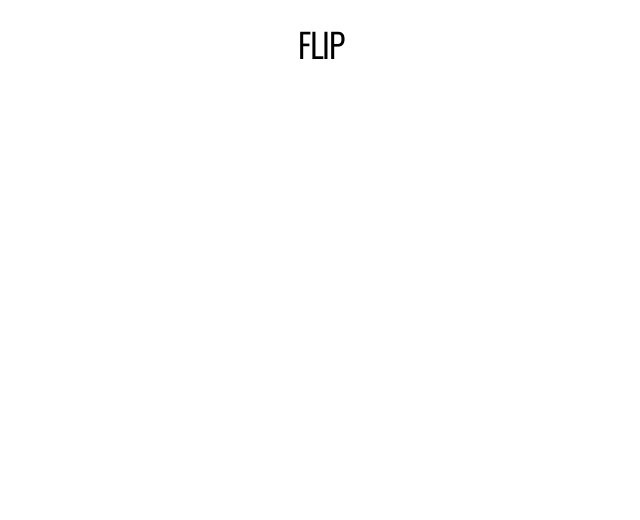
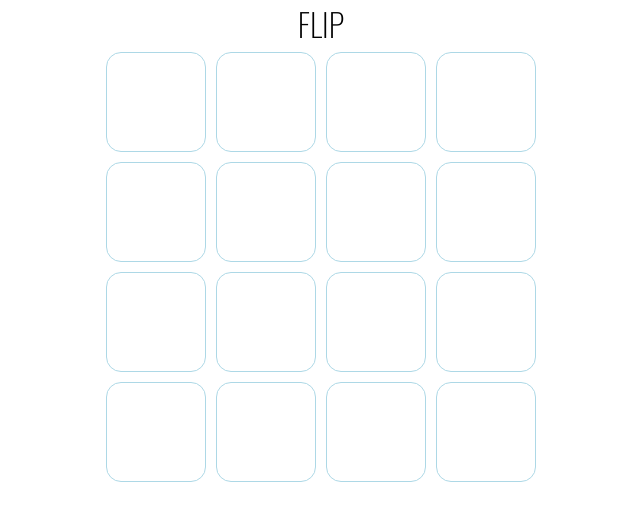
Before and after one commit to TheComeBackGuy/Butty-Butts, a React (Create React App) app: page / in a window 1280 px wide. Shown: the top 520 px of the page, without its empty margins (319-959 px from the left). Built offline with nearby package versions, Linux system fonts and the light colour scheme.

Commit message:
Main game mechanics are done

```diff
--- a/package.json
+++ b/package.json
@@ -9,6 +9,7 @@
     "react": "^17.0.2",
     "react-dom": "^17.0.2",
     "react-scripts": "5.0.0",
+    "recoil": "^0.6.1",
     "styled-components": "^5.3.3",
     "web-vitals": "^2.1.4"
   },
--- a/public/index.html
+++ b/public/index.html
@@ -7,37 +7,15 @@
     <meta name="theme-color" content="#000000" />
     <meta
       name="description"
-      content="Web site created using create-react-app"
+      content="React project to create replica of memory game"
     />
     <link rel="apple-touch-icon" href="%PUBLIC_URL%/logo192.png" />
-    <!--
-      manifest.json provides metadata used when your web app is installed on a
-      user's mobile device or desktop. See https://developers.google.com/web/fundamentals/web-app-manifest/
-    -->
     <link rel="manifest" href="%PUBLIC_URL%/manifest.json" />
-    <!--
-      Notice the use of %PUBLIC_URL% in the tags above.
-      It will be replaced with the URL of the `public` folder during the build.
-      Only files inside the `public` folder can be referenced from the HTML.
 
-      Unlike "/favicon.ico" or "favicon.ico", "%PUBLIC_URL%/favicon.ico" will
-      work correctly both with client-side routing and a non-root public URL.
-      Learn how to configure a non-root public URL by running `npm run build`.
-    -->
-    <title>React App</title>
+    <title>FLIP</title>
   </head>
   <body>
     <noscript>You need to enable JavaScript to run this app.</noscript>
     <div id="root"></div>
-    <!--
-      This HTML file is a template.
-      If you open it directly in the browser, you will see an empty page.
-
-      You can add webfonts, meta tags, or analytics to this file.
-      The build step will place the bundled scripts into the <body> tag.
-
-      To begin the development, run `npm start` or `yarn start`.
-      To create a production bundle, use `npm run build` or `yarn build`.
-    -->
-  </body>
+   </body>
 </html>
--- a/src/App.js
+++ b/src/App.js
@@ -1,22 +1,197 @@
-import './index.css'
+import './index.css';
 
-import styled from 'styled-components'
+import React, { useEffect } from 'react';
+import {
+  cardsToCompare,
+  currentBoardState,
+  matchedObjects,
+} from './data/atoms';
+
+import Card from './Components/Card';
+import styled from 'styled-components';
+import { useRecoilState } from 'recoil';
+import { useState } from 'react';
+
+const Logo = styled.h1`
+  font-family: Oswald, sans;
+  font-weight: 200;
+`;
+const GameContainer = styled.section`
+  display: flex;
+  width: 500px;
+  // aspect-ratio: 1/1;
+  flex-flow: row wrap;
+  margin: 0 auto;
+  align-items: flex-start;
+  justify-content: center;
+`;
 
 export default function App() {
+  // const boardSize = 4;
+  // const [flippedCount, setFlippedCount] = useState(0);
+  const [cardsToCompareState, setCardsToCompareState] =
+    useRecoilState(cardsToCompare);
+  const [currentBoard, setCurrentBoard] = useRecoilState(currentBoardState);
+  const [answerCreated, setAnswerCreated] = useState(false);
+  const [matchedObjectsState, setMatchedObjectsState] =
+    useRecoilState(matchedObjects);
 
-  const Logo = styled.h1`
-  font-family: 'Oswald', sans-serif;
-    transform-origin: 50% 50%;
-  `
-  function LogoFlip(word) {
-    return <Logo>{word}</Logo>;
+  useEffect(() => {
+    // console.log('Count: ' + flippedCount);
+    console.log(cardsToCompareState);
+    //if you've flipped 2 cards
+    if (cardsToCompareState.length === 2) {
+      // cardsToCompareState.forEach((card) => {
+      // console.log(document.querySelector(`#card${card[1]}`).firstChild);
+      // console.log(card);
+      //if the colors don't match
+      if (cardsToCompareState[0].color !== cardsToCompareState[1].color) {
+        cardsToCompareState.forEach((card) => {
+          //wait a secondbefore flipping them back
+          console.log(document.getElementById(`${card.id}`));
+          setTimeout(() => {
+            document.getElementById(`${card.id}`).firstChild.style.transform =
+              'rotateY(0deg)';
+          }, 800);
+        });
+        console.log('NO MATCH');
+      } else {
+        // if they match, disable the buttons
+        console.log('THEY MATCH');
+        cardsToCompareState.forEach((card) => {
+          setMatchedObjectsState((matchedObjectsState) => [
+            ...matchedObjectsState,
+            card,
+          ]);
+        });
+      }
+      // });
+
+      setCardsToCompareState([]);
+      // setFlippedCount(0);
+    }
+  }, [cardsToCompareState, setCardsToCompareState]);
+
+  // useEffect(() => {
+  //   console.log(currentBoard);
+  // }, [currentBoard]);
+
+  const cardColors = [
+    'red',
+    'orange',
+    'green',
+    'blue',
+    'purple',
+    'teal',
+    'greenyellow',
+    'darkred',
+  ];
+
+  function generateAnswer() {
+    // create an answer array 16 entries long
+    // each color gets 2 spaces
+    if (!answerCreated) {
+      const answer = [];
+
+      //increase is there because the list of colors needs to be looped over twice so it has matches
+      let increase = 0;
+      for (let h = 0; h < 2; h++) {
+        for (let i = 0; i < cardColors.length; i++) {
+          // console.log(i);
+          //create and push an object for each color
+          answer.push({
+            color: cardColors[i],
+            id: i + increase,
+            clicked: false,
+            matched: false,
+          });
+        }
+        increase = 8;
+      }
+      //return array
+      console.log(answer);
+
+      // use the Fisher-yates shuffle to create a random answer
+      shuffle(answer);
+      setCurrentBoard(answer);
+
+      // set to true so answer won't run again and cause an infinite loop
+      setAnswerCreated(true);
+    }
+    // return;}
+  }
+  generateAnswer();
+
+  // Fisher-Yates shuffle code found here:  https://bost.ocks.org/mike/shuffle/
+  function shuffle(array) {
+    var m = array.length,
+      t,
+      i;
+
+    // While there remain elements to shuffle…
+    while (m) {
+      // Pick a remaining element…
+      i = Math.floor(Math.random() * m--);
+
+      // And swap it with the current element.
+      t = array[m];
+      array[m] = array[i];
+      array[i] = t;
+    }
+
+    return array;
+  }
+
+  /** @showBoard takes the answer array and displays it by plugging the values into Card components
+   */
+  function showBoard() {
+    let board = [];
+    if (answerCreated) {
+      currentBoard.forEach((card, key) => {
+        // console.log(card.color);
+        board.push(<Card key={key} card={card} />);
+      });
+    }
+
+    return board;
   }
 
   return (
     <div className="App">
-      <header className="App-header">
-    {LogoFlip('FLIP')}
-      </header>
+      <Logo>FLIP</Logo>
+      <GameContainer id="gameContainer">
+        {showBoard()}
+        {/* {cardColors.map((card, index) => (
+          <CardContainer
+            key={index}
+            id={`card${index}`}
+            onClick={(e) => {
+              if (flippedCards.length < 2) {
+                setFlippedCount(flippedCount + 1);
+                console.log(card);
+                setFlippedCards((flippedCards) => [
+                  ...flippedCards,
+                  [card, index],
+                ]);
+                e.currentTarget.firstChild.style.transform = 'rotateY(180deg)';
+              }
+              // console.log(e.currentTarget.firstChild.style.transform);
+            }}
+          >
+            <CardInner id="inner" innerRef={childRef}>
+              <CardFront
+                style={{
+                  color: card,
+                  // backgroundColor: card
+                }}
+              ></CardFront>
+              <CardBack style={{ backgroundColor: card }}>
+                {/* <h1> {card[0].toUpperCase()}</h1> */}
+        {/* </CardBack> */}
+        {/* </CardInner> */}
+        {/* // </CardContainer> */}
+        {/* ))} */}
+      </GameContainer>
     </div>
   );
 }
--- /dev/null
+++ b/src/Components/Card.jsx
@@ -0,0 +1,106 @@
+import { cardsToCompare, matchedObjects } from '../data/atoms';
+import { useRecoilState, useRecoilValue } from 'recoil';
+
+import React from 'react';
+import styled from 'styled-components';
+
+// import { useState } from 'react';
+
+const CardInner = styled.div`
+  position: relative;
+  width: 100%;
+  height: 100%;
+  text-align: center;
+  transition: transform 0.8s;
+  transform-style: preserve-3d;
+`;
+
+const CardContainer = styled.button`
+  position: relative;
+  background-color: transparent;
+  width: 100px;
+  height: 100px;
+  border: 2px solid black;
+  perspective: 1000px;
+  transition: 0.8s;
+  transform-style: preserve-3d;
+  border: none;
+  margin: 5px 5px;
+  &:hover ${CardInner} {
+    cursor: pointer;
+    /* transform: rotateY(180deg); */
+    /* border: 3px solid red; */
+  }
+`;
+const CardFront = styled.div`
+  position: absolute;
+  display: flex;
+  align-items: center;
+  justify-content: center;
+  width: 100%;
+  height: 100%;
+  background-color: white;
+  -webkit-backface-visibility: hidden; /* Safari */
+  border: 1px solid lightblue;
+  border-radius: 15px;
+  backface-visibility: hidden;
+`;
+
+const CardBack = styled.div`
+  position: absolute;
+  display: flex;
+  align-items: center;
+  justify-content: center;
+  width: 100%;
+  height: 100%;
+  transform: rotateY(180deg);
+  border-radius: 15px;
+  -webkit-backface-visibility: hidden; /* Safari */
+  backface-visibility: hidden;
+`;
+
+export default function Card({ key, card }) {
+  //   const [numberClicked, setNumberClicked] = useRecoilState(clickNumber);
+  const [compareCards, setCompareCards] = useRecoilState(cardsToCompare);
+  const matchedObjectsState = useRecoilValue(matchedObjects);
+
+  const childRef = React.useRef();
+
+  const currentlyClicked = compareCards.find(
+    (element) => element.id === card.id
+  );
+
+  const alreadySolved = matchedObjectsState.find(
+    (element) => element.id === card.id
+  );
+
+  return (
+    <CardContainer
+      id={card.id}
+      onClick={(e) => {
+        if (compareCards.length < 2 && !currentlyClicked && !alreadySolved) {
+          //   setNumberClicked(numberClicked + 1);
+          console.log(key);
+          console.log(e);
+          console.log('compareCards Array============');
+          console.log(compareCards);
+          setCompareCards((compareCards) => [...compareCards, card]);
+          e.currentTarget.firstChild.style.transform = 'rotateY(180deg)';
+        }
+        // console.log(e.currentTarget.firstChild.style.transform);
+      }}
+    >
+      <CardInner id="inner" innerRef={childRef}>
+        <CardFront
+          style={{
+            color: card.color,
+            // backgroundColor: card
+          }}
+        ></CardFront>
+        <CardBack style={{ backgroundColor: card.color }}>
+          {/* <h1> {card[0].toUpperCase()}</h1> */}
+        </CardBack>
+      </CardInner>
+    </CardContainer>
+  );
+}
--- /dev/null
+++ b/src/data/atoms.js
@@ -0,0 +1,21 @@
+import { atom } from 'recoil';
+
+export const clickNumber = atom({
+  key: 'click-number',
+  default: 0,
+});
+
+export const cardsToCompare = atom({
+  key: 'cards-to-compare',
+  default: [],
+});
+
+export const currentBoardState = atom({
+  key: 'current-board-state',
+  default: [],
+});
+
+export const matchedObjects = atom({
+  key: 'matched-objects',
+  default: [],
+});
--- a/src/index.css
+++ b/src/index.css
@@ -1,4 +1,21 @@
 @import url('https://fonts.googleapis.com/css2?family=Oswald:wght@200&display=swap');
+
+* {
+  margin: 0;
+  padding: 0;
+  box-sizing: border-box;
+  font-family: sans-serif;
+}
+
+.App {
+  text-align: center;
+}
+
+.gameContainer {
+  display: flex;
+  flex-flow: row wrap;
+}
+
 
 body {
   margin: 0;
@@ -8,12 +25,3 @@ body {
   -webkit-font-smoothing: antialiased;
   -moz-osx-font-smoothing: grayscale;
 }
-
-code {
-  font-family: source-code-pro, Menlo, Monaco, Consolas, 'Courier New',
-    monospace;
-}
-
-.App{
-  text-align: center;
-}
--- a/src/index.js
+++ b/src/index.js
@@ -3,10 +3,13 @@ import './index.css';
 import App from './App';
 import React from 'react';
 import ReactDOM from 'react-dom';
+import { RecoilRoot } from 'recoil';
 
 ReactDOM.render(
   <React.StrictMode>
-    <App />
+    <RecoilRoot>
+      <App />
+    </RecoilRoot>
   </React.StrictMode>,
   document.getElementById('root')
 );
```
Also changed, not shown: 1 other file (tests, documents, lock files or other folders).
